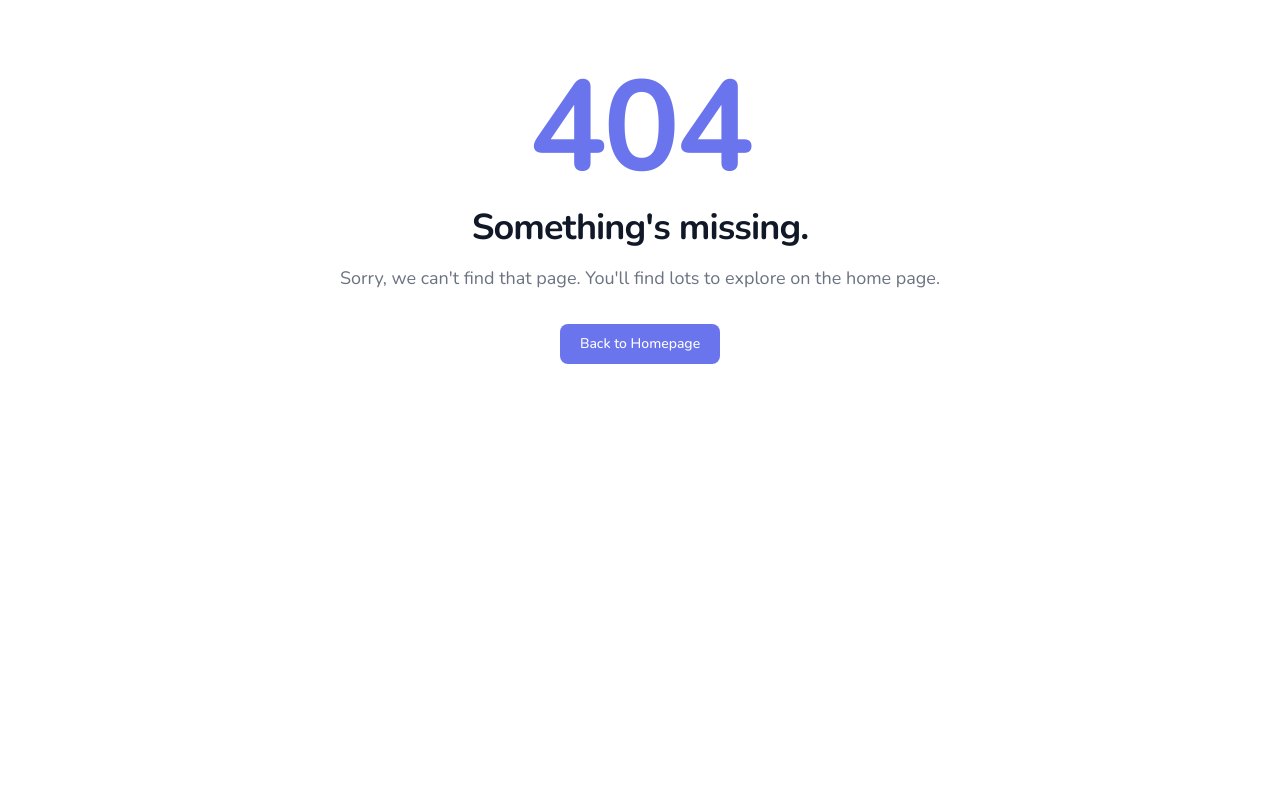
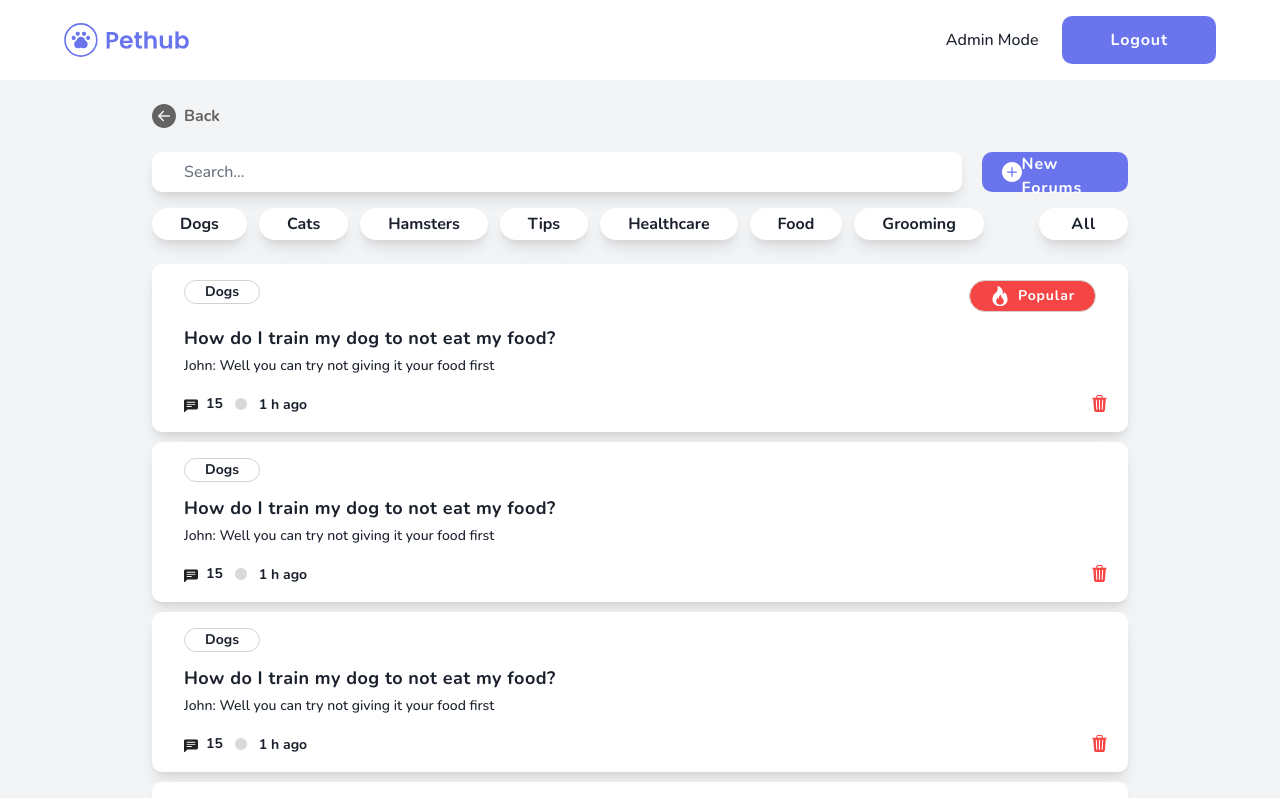
Before and after one commit to Cwjiee/pethub-frontend, a Next.js app: page /admin/forums in a window 1280 px wide. Before the commit this address had no page. Shown: the top 798 px of the page. Built offline with nearby package versions, Linux system fonts and the light colour scheme.

Commit message:
feat: admin forum

```diff
--- a/src/components/molecules/Posts.jsx
+++ b/src/components/molecules/Posts.jsx
@@ -1,12 +1,13 @@
 import Image from "next/image";
+import DeleteBtn from "@/../public/svg/DeleteBtn.svg"
 
-export default function Posts({ popular }) {
+export default function Posts({ popular, isAdmin }) {
   return (
     <div
-      className="rounded-[10px] bg-white h-auto py-4 px-8 my-[10px]"
+      className="rounded-[10px] bg-white h-auto py-4 px-8 my-[10px] relative"
       style={{
         boxShadow:
-          "0px 4px 6px -2px rgba(0, 0, 0, 0.05), 0px 10px 15px -3px rgba(0, 0, 0, 0.10)",
+        "0px 4px 6px -2px rgba(0, 0, 0, 0.05), 0px 10px 15px -3px rgba(0, 0, 0, 0.10)",
       }}
     >
       <div className="flex justify-between">
@@ -44,6 +45,11 @@ export default function Posts({ popular }) {
           <span className="text-sm font-semibold">1 h ago</span>
         </div>
       </div>
+      {isAdmin && (
+        <span>
+          <Image src={DeleteBtn} alt="delete button" width={17} height={17} className="absolute bottom-5 right-5 cursor-pointer"/>
+        </span>
+      )}
     </div>
   );
 }
--- a/src/pages/_app.js
+++ b/src/pages/_app.js
@@ -3,6 +3,7 @@ import '@/styles/globals.css'
 import { Inter, Nunito } from 'next/font/google'
 import { GlobalProvider } from '@/context';
 import { ChakraProvider } from '@chakra-ui/react'
+import theme from "../../theme"
 
 const inter = Nunito({
   subsets: ["latin"],
@@ -19,7 +20,7 @@ export default function App({ Component, pageProps }) {
 
   return getLayout(
     <GlobalProvider>
-      <ChakraProvider>
+      <ChakraProvider theme={theme}>
         <main className={inter.className}>
           <Component  {...pageProps} />
         </main>
--- /dev/null
+++ b/src/pages/admin/forums/index.jsx
@@ -0,0 +1,66 @@
+import Navbar from "@/components/organisms/Navbar";
+import Searchbar from "@/components/molecules/SearchbarWithBtn";
+import Posts from "@/components/molecules/Posts";
+import Tag from "@/components/atoms/Tag";
+import BackButton from "@/components/atoms/BackButton";
+import { useState } from "react";
+import { v4 } from "uuid";
+import AdminNavbar from "@/components/organisms/AdminNavbar";
+import AdminFooter from "@/components/organisms/AdminFooter";
+
+export default function AdminForum() {
+  const [input, setInput] = useState("");
+  const tags = [
+    "Dogs",
+    "Cats",
+    "Hamsters",
+    "Tips",
+    "Healthcare",
+    "Food",
+    "Grooming",
+  ];
+
+  return (
+    <>
+      <div className="flex flex-col justify-start min-h-screen">
+        <AdminNavbar />
+        <div className="w-[80%] m-auto pt-6 px-6 mb-6">
+          <BackButton/>
+          <div className="my-6"></div>
+          <Searchbar input={input} setInput={setInput} label={"New Forums"} href={"/forums/create"}/>
+          <div className="flex justify-between mt-4 mb-6">
+            <div className="flex gap-x-[12px]">
+              {tags.map((tag) => {
+                return <Tag tag={tag} tagId={v4()} key={v4()} />;
+              })}
+            </div>
+            <div
+              className="flex justify-center items-center bg-white rounded-[40px] px-8 h-[32px] w-auto"
+              style={{
+                boxShadow:
+                  "0px 4px 6px -2px rgba(0, 0, 0, 0.05), 0px 10px 15px -3px rgba(0, 0, 0, 0.10)",
+              }}
+            >
+              <span className="font-semibold text-md spacing tracking-[0.86px]">
+                All
+              </span>
+            </div>
+          </div>
+          <Posts popular={true} isAdmin/>
+          <Posts popular={false} isAdmin/>
+          <Posts popular={false} isAdmin/>
+          <Posts popular={false} isAdmin/>
+        </div>
+        <AdminFooter />
+      </div>
+    </>
+  );
+}
+
+AdminForum.getLayout = function getLayout(page) {
+  return (
+    <main>
+      {page}
+    </main>
+  )
+}
--- /dev/null
+++ b/theme.js
@@ -0,0 +1,13 @@
+import { extendTheme } from "@chakra-ui/react";
+
+const theme = extendTheme({
+  styles: {
+    global: () => ({
+      body: {
+        bg: "#F3F4F6",
+      },
+    }),
+  },
+});
+
+export default theme;
```
Also changed, not shown: public/svg/DeleteBtn.svg (added).
